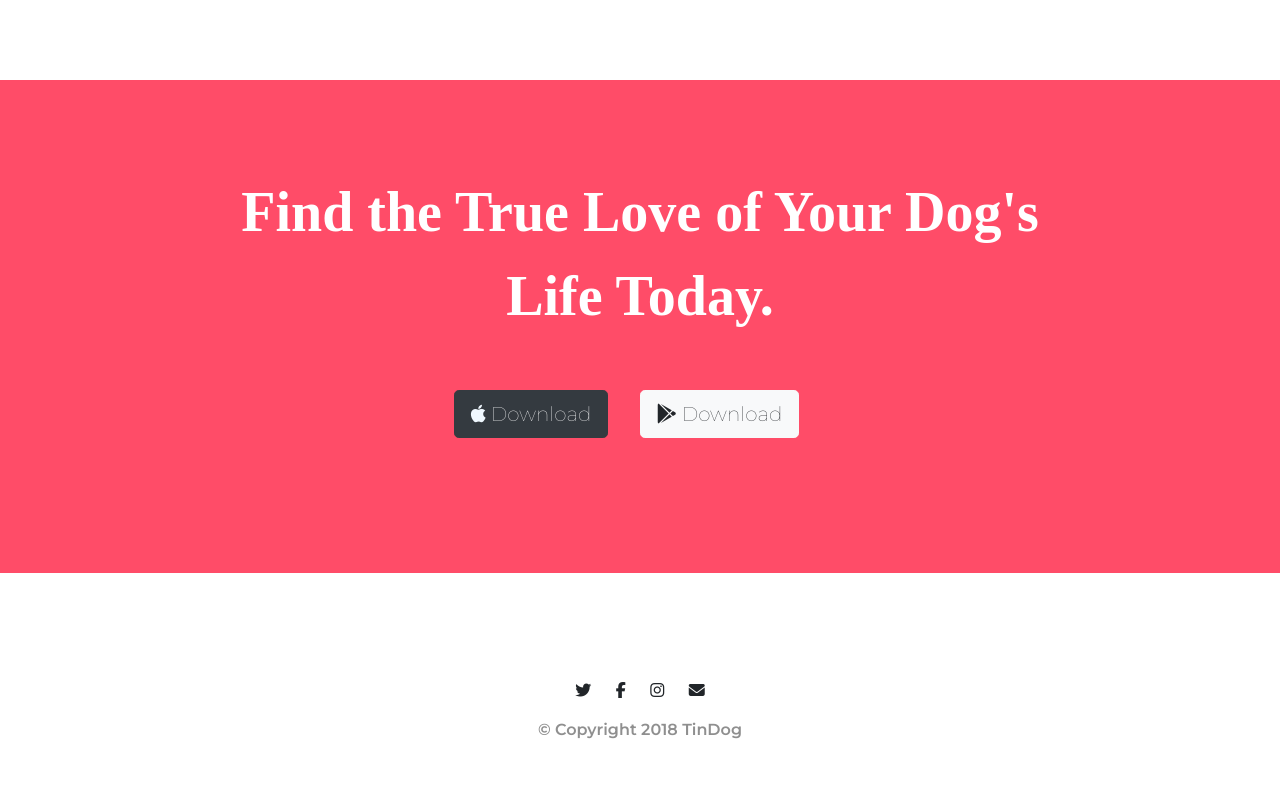
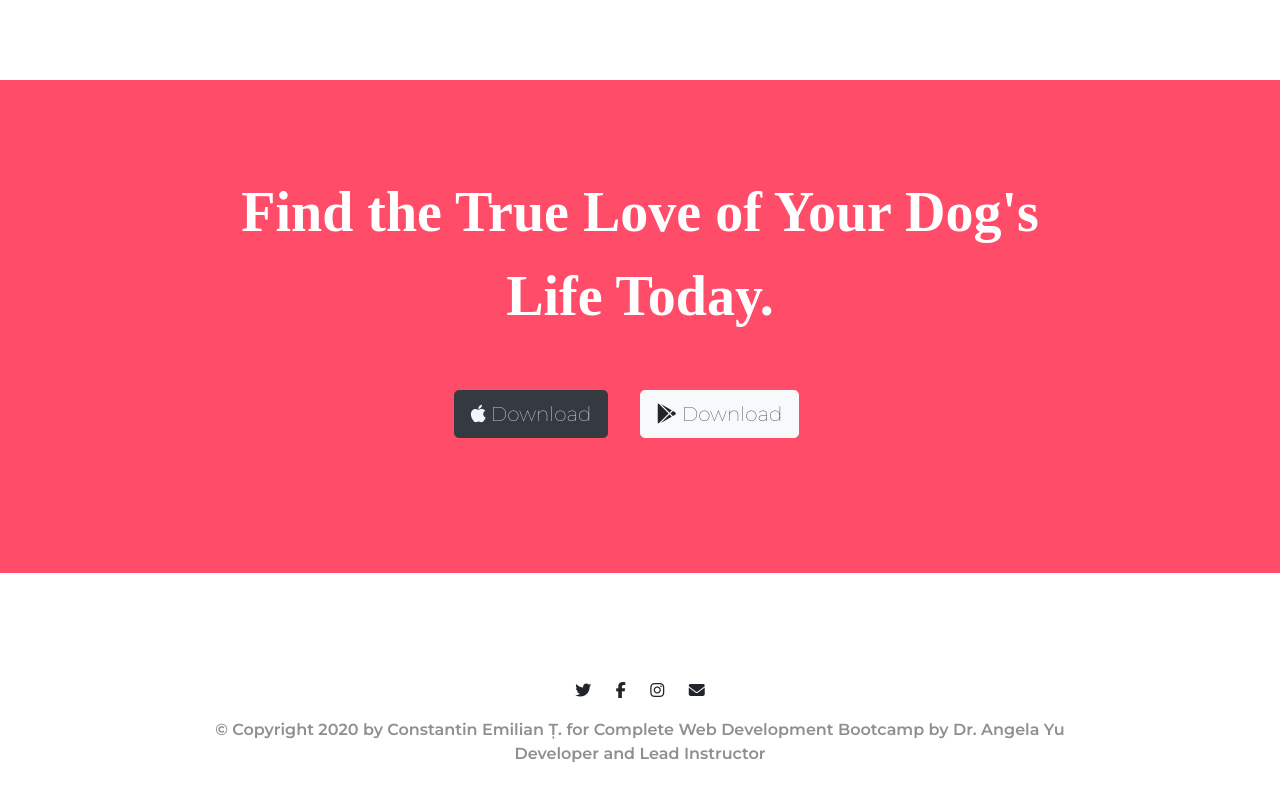
Before and after one commit to Adark87/diana, a plain HTML site: page index.html in a window 1280 px wide. Shown: the part 2407-3207 px from the top of the page. Drawn offline with nearby package versions, Linux system fonts and the light colour scheme.

Commit message:
new changes at footer

```diff
--- a/index.html
+++ b/index.html
@@ -291,7 +291,10 @@
       <i class="fab social-icon fa-instagram"></i>
       <i class="fas social-icon fa-envelope"></i>
 
-      <p>© Copyright 2018 TinDog</p>
+      <p>
+        © Copyright 2020 by Constantin Emilian Ț. for Complete Web Development
+        Bootcamp by Dr. Angela Yu Developer and Lead Instructor
+      </p>
     </footer>
   </body>
 </html>
```
